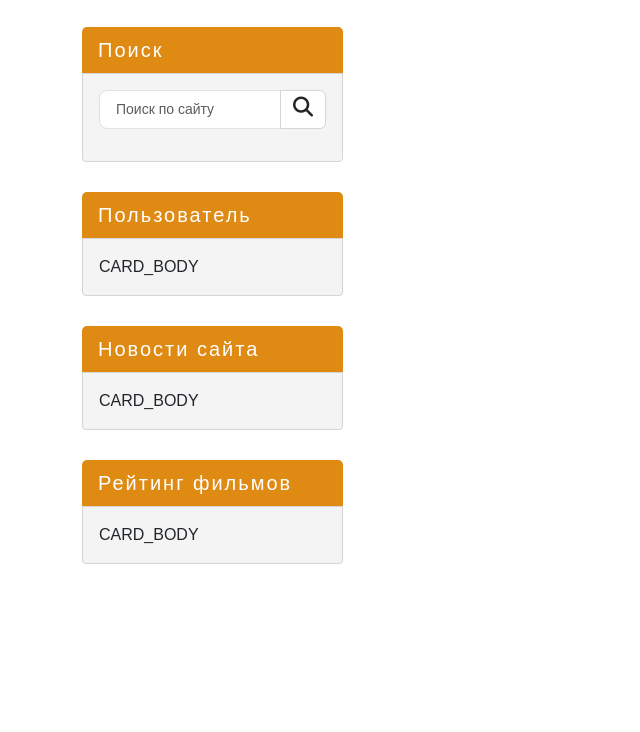
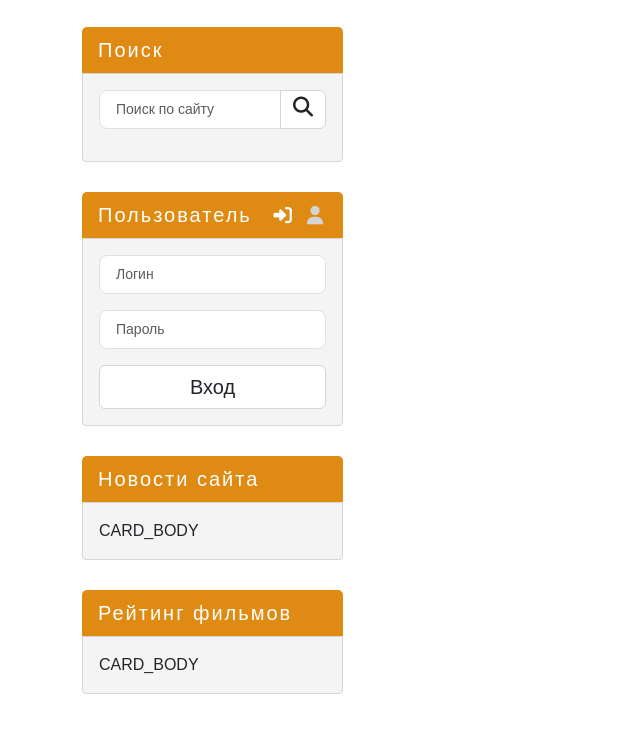
Before and after one commit to Pistalierro/kinozal_template_bootstrap5.3, a website: page index.html in a window 1280 px wide. Shown: the part 820-1552 px from the top of the page, without its empty margins (0-640 px from the left). Before the commit the page ends 1464 px from the top, so only its background shows below. Drawn offline with nearby package versions, Linux system fonts and the light colour scheme.

Commit message:
сделал форму входа и регистрации для sidebar

```diff
--- a/assets/scss/components/main/_aside.scss
+++ b/assets/scss/components/main/_aside.scss
@@ -8,6 +8,7 @@
 	margin-bottom: $gap-xl;
 }
 
+.user-login__btn,
 .site-search__btn {
 	@extend %btn-white;
 
@@ -16,3 +17,30 @@
 		@extend %btn-white;
 	}
 }
+
+.user-login {
+	position: relative;
+
+	&__list {
+		position: absolute;
+		top: 0;
+		right: $gap;
+		border: none;
+	}
+
+	&__item {
+		background-color: transparent !important;
+
+		button {
+			color: $color-gray;
+			border: none !important;
+			padding: $gap-md calc($gap / 3) $gap-md $gap-md;
+			font-size: 1.15rem;
+		}
+
+		button.active {
+			background-color: transparent !important;
+			color: $color-light !important;
+		}
+	}
+}
--- a/index.html
+++ b/index.html
@@ -106,9 +106,8 @@
 					<form action="url/search">
 						<div class="input-group mb-3">
 							<input aria-describedby="button-addon2-sidebar" aria-label="Recipient's username" class="form-control form-control-lg"
-							       placeholder="Поиск по сайту"
-							       type="text">
-							<button class="site-search__btn btn" id="button-addon2-sidebar" type="button">
+							       name="search" placeholder="Поиск по сайту" type="text">
+							<button class="site-search__btn btn" id="button-addon2-sidebar" type="submit">
 								<i class="fs-5 fa-solid fa-magnifying-glass"></i>
 							</button>
 						</div>
@@ -119,7 +118,54 @@
 			<div class="user-login card">
 				<div class="card-header">Пользователь</div>
 				<div class="card-body">
-					CARD_BODY
+
+					<ul class="user-login__list nav nav-tabs" id="myTabSidebar" role="tablist">
+						<li class="user-login__item nav-item" role="presentation">
+							<button aria-controls="home-tab-pane-sidebar" aria-selected="true" class="nav-link active"
+							        data-bs-target="#home-tab-pane-sidebar" data-bs-toggle="tab" id="home-tab-sidebar"
+							        role="tab" type="button"><i class="fa-solid fa-right-to-bracket"></i>
+							</button>
+						</li>
+						<li class="user-login__item nav-item" role="presentation">
+							<button aria-controls="profile-tab-pane-sidebar" aria-selected="false" class="nav-link"
+							        data-bs-target="#profile-tab-pane-sidebar" data-bs-toggle="tab" id="profile-tab-sidebar"
+							        role="tab" type="button"><i class="fa-solid fa-user"></i>
+							</button>
+						</li>
+					</ul>
+					<div class="tab-content" id="myTabContentSidebar">
+						<div aria-labelledby="home-tab-sidebar" class="tab-pane fade show active" id="home-tab-pane-sidebar" role="tabpanel"
+						     tabindex="0">
+							<form action="url/login">
+								<div class="mb-3">
+									<input class="form-control form-control-lg" name="login" placeholder="Логин" type="text">
+								</div>
+								<div class="mb-3">
+									<input class="form-control form-control-lg" name="password" placeholder="Пароль" type="password">
+								</div>
+								<div class="d-grid">
+									<button class="user-login__btn btn fs-5" type="submit">Вход</button>
+								</div>
+							</form>
+						</div>
+						<div aria-labelledby="profile-tab-sidebar" class="tab-pane fade" id="profile-tab-pane-sidebar" role="tabpanel" tabindex="0">
+							<form action="url/login">
+								<div class="mb-3">
+									<input class="form-control form-control-lg" name="login" placeholder="Логин" type="text">
+								</div>
+								<div class="mb-3">
+									<input class="form-control form-control-lg" name="password" placeholder="Пароль" type="password">
+								</div>
+								<div class="mb-3">
+									<input class="form-control form-control-lg" name="email" placeholder="Email" type="email">
+								</div>
+								<div class="d-grid">
+									<button class="user-login__btn btn fs-5" type="submit">Регистрация</button>
+								</div>
+							</form>
+						</div>
+					</div>
+
 				</div>
 			</div>
 
```
Also changed, not shown: assets/css/style.css.
